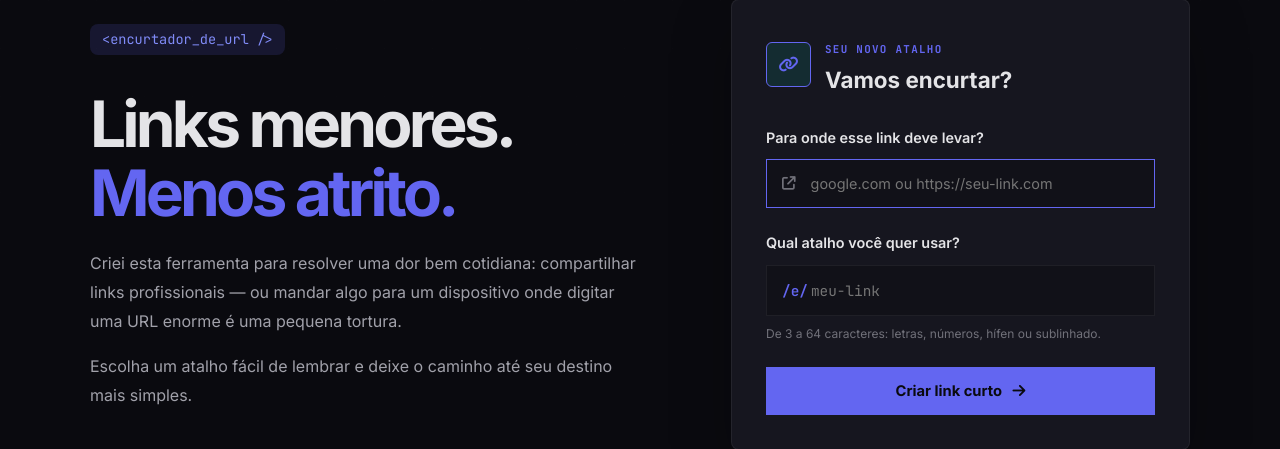
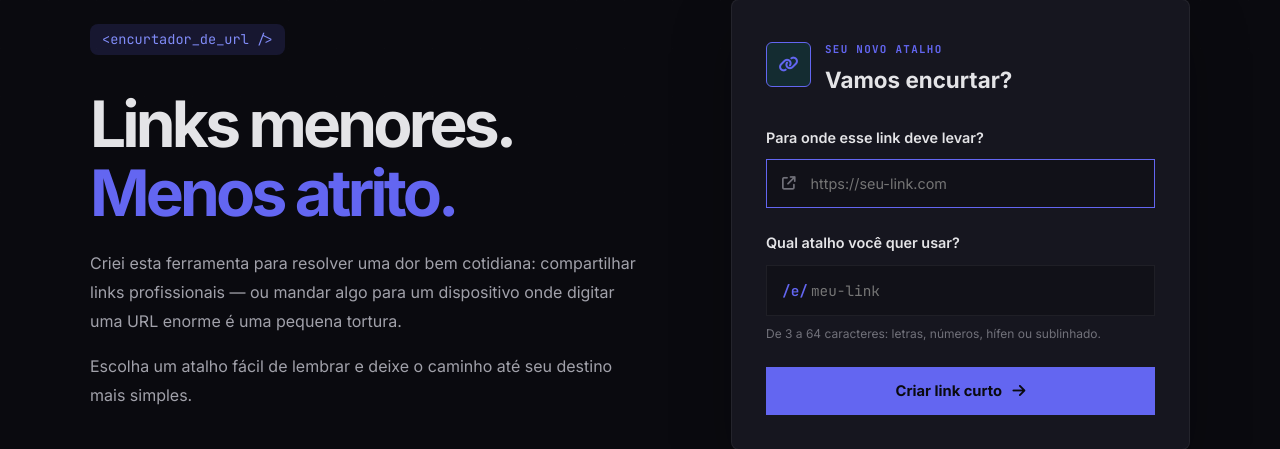
Before and after one commit to folonidev/site, a Django app: page /encurtador/ in a window 1280 px wide. Shown: the part 192-641 px from the top of the page. Run offline with Django 5.2, Linux system fonts and the light colour scheme.

Commit message:
melhorando placeholder do encurtador

```diff
--- a/templates/shortener.html
+++ b/templates/shortener.html
@@ -60,7 +60,7 @@
                     {% csrf_token %}
                     <div class="form-group">
                         <label for="destination_url">Para onde esse link deve levar?</label>
-                        <div class="input-wrap"><i class="fa-solid fa-arrow-up-right-from-square"></i><input type="text" inputmode="url" id="destination_url" name="destination_url" placeholder="google.com ou https://seu-link.com" value="{{ destination_url|default:'' }}" required autofocus></div>
+                        <div class="input-wrap"><i class="fa-solid fa-arrow-up-right-from-square"></i><input type="text" inputmode="url" id="destination_url" name="destination_url" placeholder="https://seu-link.com" value="{{ destination_url|default:'' }}" required autofocus></div>
                         {% if errors.destination_url %}<p class="field-error">{{ errors.destination_url.0 }}</p>{% endif %}
                     </div>
                     <div class="form-group">
```
